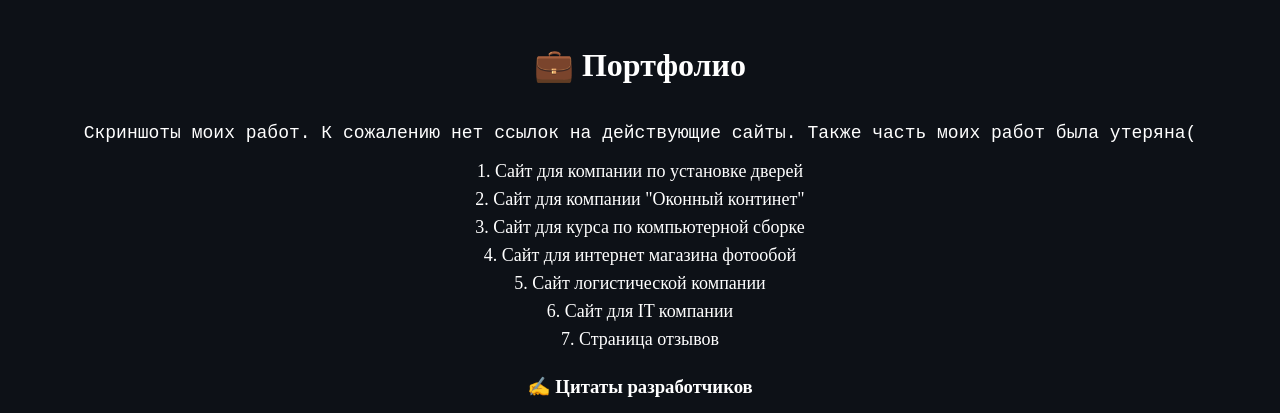
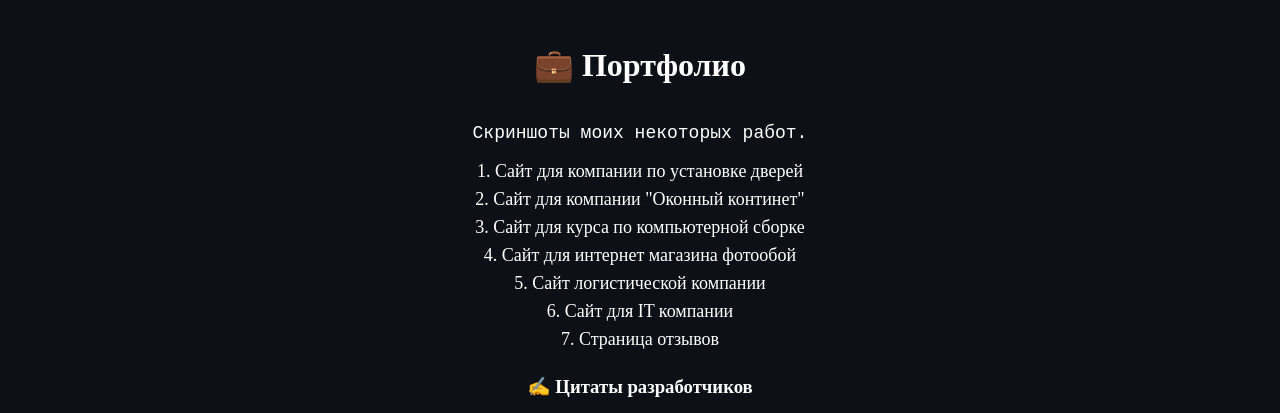
Before and after one commit to mizam0/site, a plain HTML site: page index.html in a window 1280 px wide. Shown: the part 5650-6063 px from the top of the page. Drawn offline with Linux system fonts and the light colour scheme.

Commit message:
Update index.html

```diff
--- a/index.html
+++ b/index.html
@@ -46,7 +46,7 @@
 			<img src="https://img.shields.io/badge/android-%2320232a.svg?style=for-the-badge&amp;logo=android&amp;logoColor=%a4c639" alt="ANDROID">
 		</p>
 		<h1>💼 Портфолио</h1>
-		<p>Скриншоты моих работ. К сожалению нет ссылок на действующие сайты. Также часть моих работ была утеряна(</p>
+		<p>Скриншоты моих некоторых работ.</p>
 		<div>
 			<a class="portfolioLinks" href="img/1.png">1. Сайт для компании по установке дверей</a>
 			<a class="portfolioLinks" href="img/2.png">2. Сайт для компании "Оконный континет"</a>
```
